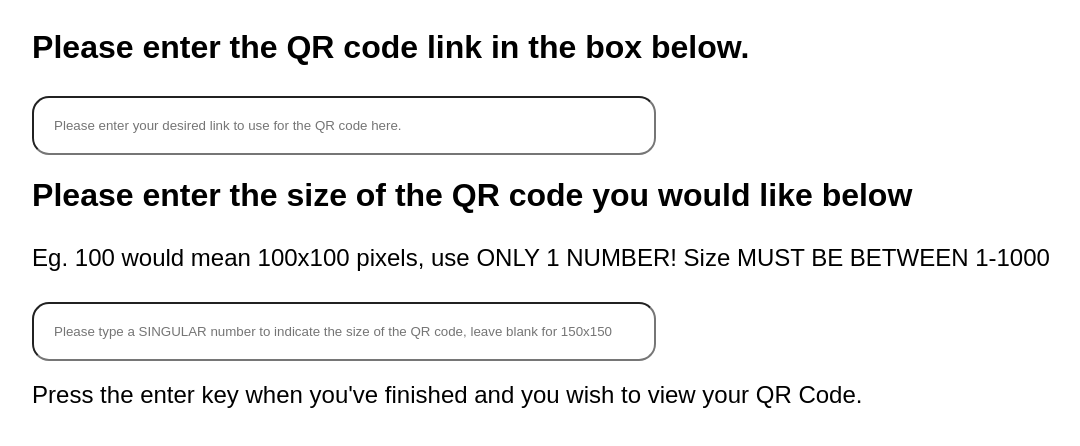
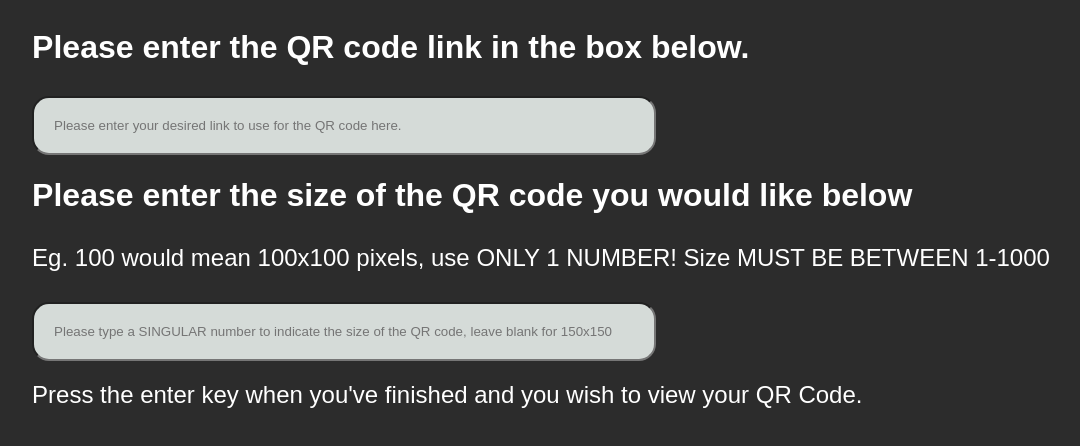
Before and after one commit to connorakey/qr-code-generator, a website: page index.html in a window 1280 px wide. Shown: the whole page, without its empty margins (99-1179 px from the left). Drawn offline with Linux system fonts and the light colour scheme.

Commit message:
Changed coloring on the website to a dark theme, rather than a light theme.

```diff
--- a/styles.css
+++ b/styles.css
@@ -4,21 +4,25 @@ body {
     justify-content: center;
     align-items: center;
     font-family: Arial, sans-serif;
+    background-color: #2c2c2c;
 }
 #qrCodeInput{
     padding: 20px;
     width: 580px;
     border-radius: 17px;
+    background-color: #d5dbd8;
 }
 
 #qrCodeSize{
     padding: 20px;
     width: 580px;
     border-radius: 17px;
+    background-color: #d5dbd8;
 }
 
 h1, h2 {
     margin-bottom: 30px;
+    color: #fff;
 }
 
 h2 {
```
